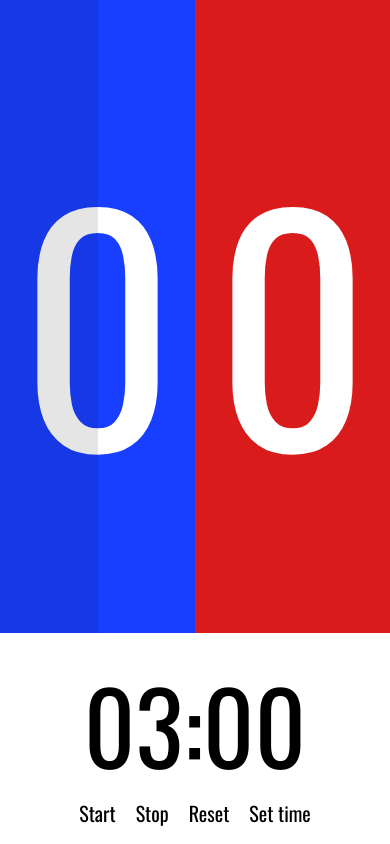
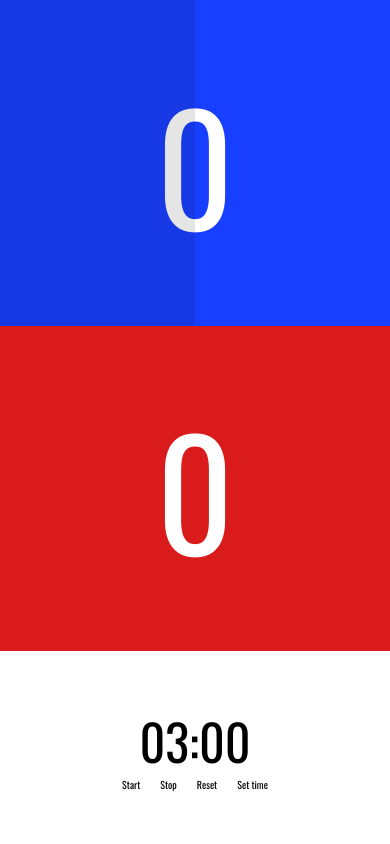
Before and after one commit to Sergey121/match-counter, a React (Create React App) app: page / in a window 390 px wide. Built offline with nearby package versions, Linux system fonts and the light colour scheme.

Commit message:
Add some responsibility

```diff
--- a/src/components/field/Field.module.css
+++ b/src/components/field/Field.module.css
@@ -7,3 +7,14 @@
     grid-template-rows: 3fr 1fr;
     height: 100vh;
 }
+
+@media (max-width: 600px) {
+    .field {
+        grid-template-areas:
+                "team-blue"
+        "team-red"
+        "timer";
+        grid-template-columns: 1fr;
+        grid-template-rows: auto;
+    }
+}
--- a/src/index.css
+++ b/src/index.css
@@ -10,6 +10,12 @@ body {
   font-size: 20px;
 }
 
+@media (max-width: 600px) {
+  body {
+    font-size: 10px;
+  }
+}
+
 code {
   font-family: source-code-pro, Menlo, Monaco, Consolas, 'Courier New',
     monospace;
```
